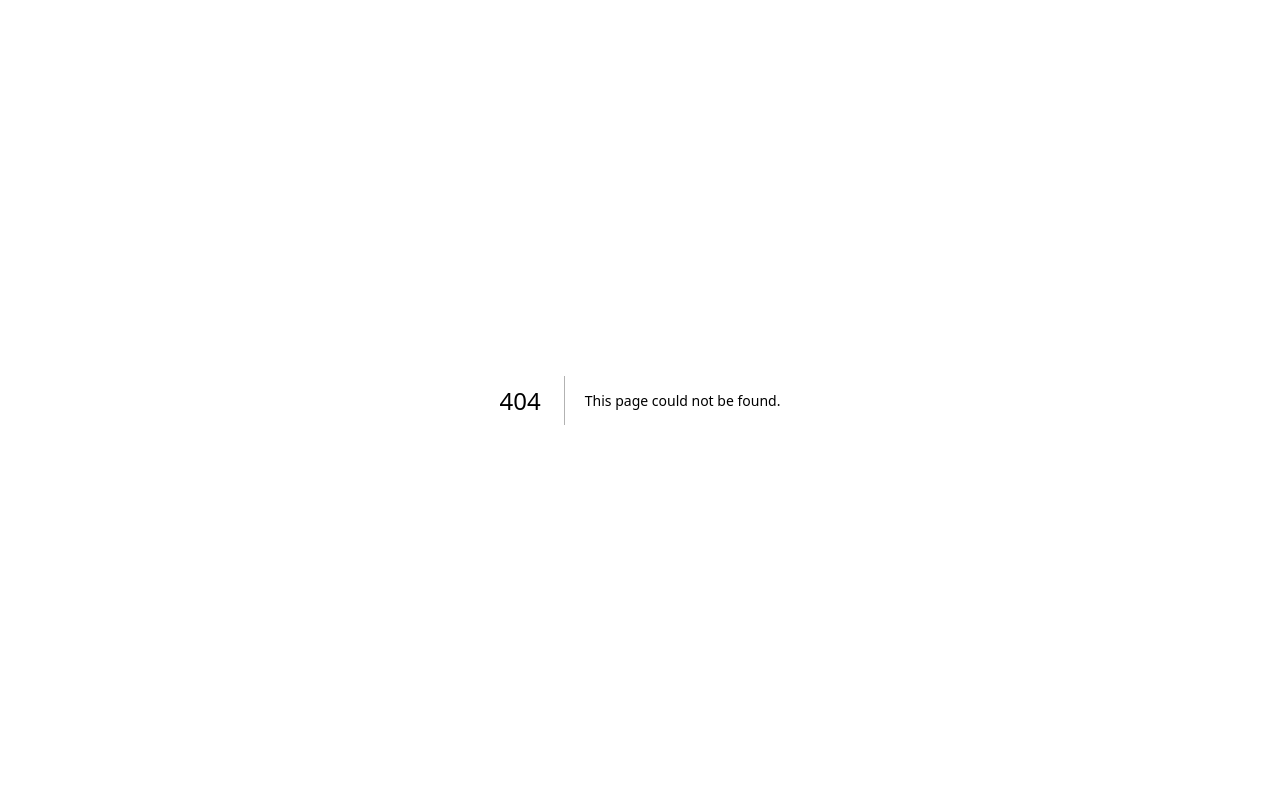
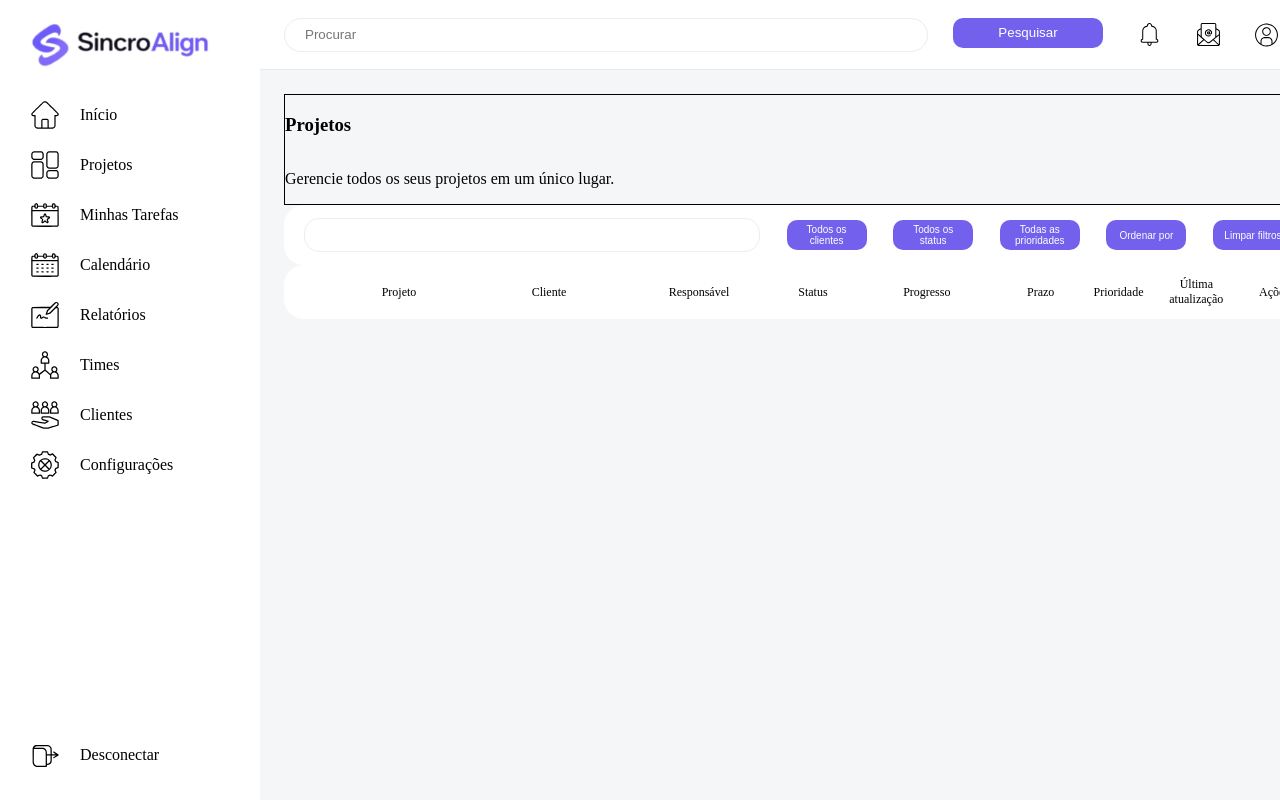
Before and after one commit to codariadev/projeto-estudo-main, a Next.js app: page /projects in a window 1280 px wide. Before the commit this address had no page. Built offline with nearby package versions, Linux system fonts and the light colour scheme.

Commit message:
Criação da pagina de projeto e ajustes nas demais
Co-authored-by: Wilson Jr <cientistajunior@users.noreply.github.com>

```diff
--- a/src/app/(system)/home/page.js
+++ b/src/app/(system)/home/page.js
@@ -5,7 +5,7 @@ import Button from "@/components/primaryButton/primaryButton";
 export default function HomePage() {
   return (
     <main className={styles.home}>
-      <div className={styles.header}>
+      <div className='header'> {/* Criação da variavel css global para todos os headers*/}
         <h1>Dashboard Principal.</h1>
         <p>Bem-Vindo de volta, aqui está o resumo das suas atividades.</p>
       </div>
--- a/src/app/(system)/layout.module.css
+++ b/src/app/(system)/layout.module.css
@@ -27,6 +27,7 @@
 }
 
 .mainArea {
+  overflow: hidden;
   grid-area: main;
   background-color: #f4f6f8;
   padding: 24px;
--- /dev/null
+++ b/src/app/(system)/projects/page.js
@@ -0,0 +1,39 @@
+import Button from '@/components/primaryButton/primaryButton';
+import styles from './page.module.css'
+
+export default function Projects() {
+
+    return (
+        <main className={styles.container}>
+            <div className='header'> {/* Criação da variavel css global para todos os headers*/}
+                <h3>Projetos</h3>
+                <p>Gerencie todos os seus projetos em um único lugar.</p>
+            </div>
+            <div className={styles.content}>
+                <div className={styles.projectSearch}>
+                <input></input>
+                <Button>Todos os clientes</Button>
+                <Button>Todos os status</Button>
+                <Button>Todas as prioridades</Button>
+                <Button>Ordenar por</Button>
+                <Button>Limpar filtros</Button>
+            </div>
+            <div className={styles.projectsPanel}>
+                <div className={styles.panelTitle}>
+                    <ul>
+                        <li>Projeto</li>
+                        <li>Cliente</li>
+                        <li>Responsável</li>
+                        <li>Status</li>
+                        <li>Progresso</li>
+                        <li>Prazo</li>
+                        <li>Prioridade</li>
+                        <li>Última atualização</li>
+                        <li>Ações</li>
+                    </ul>
+                </div>
+            </div>
+            </div>
+        </main>
+    );
+}
--- /dev/null
+++ b/src/app/(system)/projects/page.module.css
@@ -0,0 +1,69 @@
+.container {
+
+    .content {
+        width: 100%;
+        display: flex;
+        flex-direction: column;
+
+        .projectSearch {
+            display: flex;
+            justify-content: space-between;
+            align-items: center;
+            background-color: #ffffff;
+            height: 60px;
+            border-radius: 20px;
+            padding: 0 20px;
+
+            input {
+                width: 450px;
+                height: 30px;
+                border-radius: 15px;
+                border: 1px solid #ecedec;
+            }
+
+            Button {
+                width: 80px;
+                height: 30px;
+                font-size: 10px;
+            }
+        }
+
+        .projectsPanel {
+            background-color: #ffffff;
+            border-radius: 20px;
+            width: 100%;
+
+            .panelTitle {
+                font-size: 12px;
+                display: flex;
+                width: 100%;
+                justify-content: space-between;
+                align-items: center;
+
+                ul {
+                    display: flex;
+                    width: 100%;
+                    align-items: center;
+                    list-style: none;
+
+                    li {
+                        height: 100%;
+                        width: 100%;
+                        display: flex;
+                        justify-content: center;
+                        text-align: center;
+                    }
+
+                    li:nth-child(1),
+                    li:nth-child(2),
+                    li:nth-child(3),
+                    li:nth-child(5) {
+                        min-width: 150px;
+                    }
+
+                }
+            }
+        }
+    }
+
+}
--- a/src/app/globals.css
+++ b/src/app/globals.css
@@ -7,6 +7,7 @@
   --primary-button: #7361ed;
   --login-text: #ffffff;
 }
+
 body {
   margin: 0;
   padding: 0;
@@ -19,3 +20,10 @@ body {
     --foreground: #ededed;
   }
 }
+
+.header {
+  border: 1px solid black;
+  width: 100%;
+  display: flex;
+  flex-direction: column;
+}
--- a/src/app/page.module.css
+++ b/src/app/page.module.css
@@ -24,8 +24,7 @@
 .main {
   display: flex;
   flex: 1;
-  width: 100%;
-  max-width: 800px;
+  width: 100vw;
   flex-direction: column;
   align-items: flex-start;
   justify-content: space-between;
--- a/src/components/topbar/page.module.css
+++ b/src/components/topbar/page.module.css
@@ -7,21 +7,23 @@
     .searchContainer {
         display: flex;
         justify-content: center;
-        width: 100%;
         height: 100%;
         gap: 25px;
         input {
-            width: 670px;
-            height: 35px;
+            width: 620px;
+            height: 30px;
             border-radius: 20px;
             border: 1px solid #ecedec;
         }
         input[placeholder] {
             padding-left: 20px;
         }
+        Button{
+            height: 30px;
+        }
     }
     .rightIcon {
-        width: 310px;
+        width: 210px;
         display: flex;
         justify-content: space-evenly;
 
```
Also changed, not shown: src/app/(system)/home/page.module.css (+0 -17 lines).
